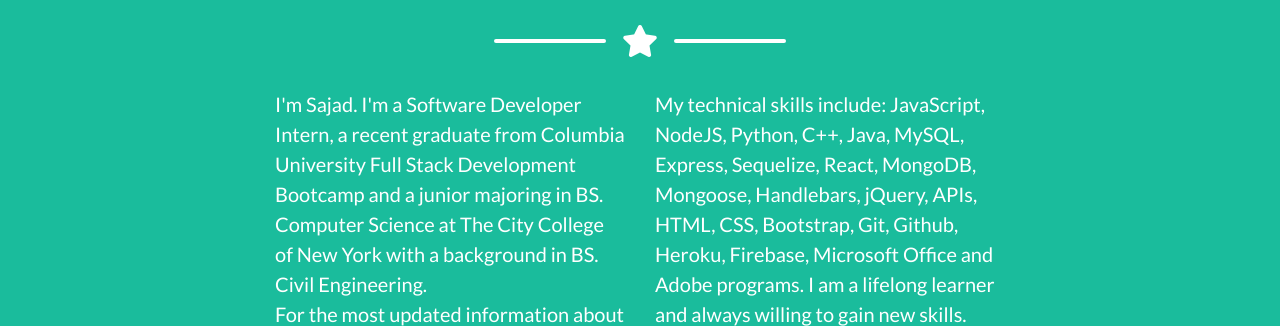
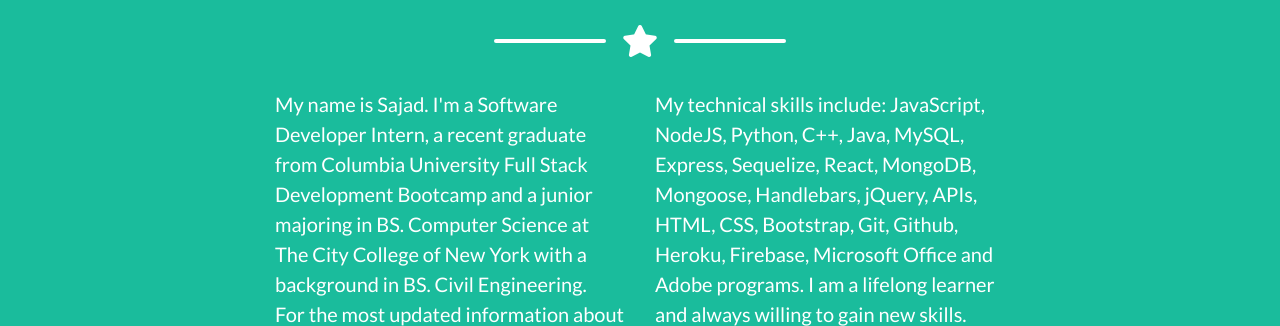
Before and after one commit to sajadgzd/sajadgzd.github.io, a website with bundled scripts: page index.html in a window 1280 px wide. Shown: the part 1877-2203 px from the top of the page. Built offline with nearby package versions, Linux system fonts and the light colour scheme.

```diff
--- a/index.html
+++ b/index.html
@@ -195,7 +195,7 @@
             <!-- About Section Content -->
             <div class="row">
                 <div class="col-lg-4 ml-auto">
-                    <p class="lead">I'm Sajad. I'm a Software Developer Intern, a recent graduate from Columbia University Full Stack Development Bootcamp and a junior majoring in BS. Computer Science at The City College of New York with a background in BS. Civil Engineering.<br>
+                    <p class="lead">My name is Sajad. I'm a Software Developer Intern, a recent graduate from Columbia University Full Stack Development Bootcamp and a junior majoring in BS. Computer Science at The City College of New York with a background in BS. Civil Engineering.<br>
                          For the most updated information about me, please visit my <a class="btn btn-xl btn-outline-light" href="https://github.com/sajadgzd" target="_blank">
                             <i class="fab fa-fw fa-github"></i> GitHub
                         </a> or <a class="btn btn-xl btn-outline-light" href="https://www.linkedin.com/in/sajadgzd/" target="_blank">
```
